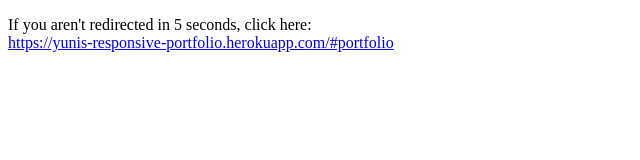
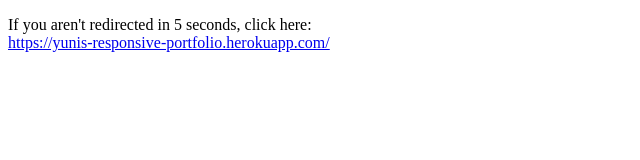
Before and after one commit to bry-an/bry-an.github.io, a plain HTML site: page index.html in a window 1280 px wide. Shown: the full height of the page, 0-640 px from the left. Drawn offline with Linux system fonts and the light colour scheme.

Commit message:
yet another link fix...

```diff
--- a/index.html
+++ b/index.html
@@ -7,6 +7,6 @@
     </head>
     <body>
         <p>If you aren't redirected in 5 seconds, click here:<br>
-            <a href = "https://yunis-responsive-portfolio.herokuapp.com/">https://yunis-responsive-portfolio.herokuapp.com/#portfolio</a>
+            <a href = "https://yunis-responsive-portfolio.herokuapp.com/">https://yunis-responsive-portfolio.herokuapp.com/</a>
     </body>
 </html>
```
